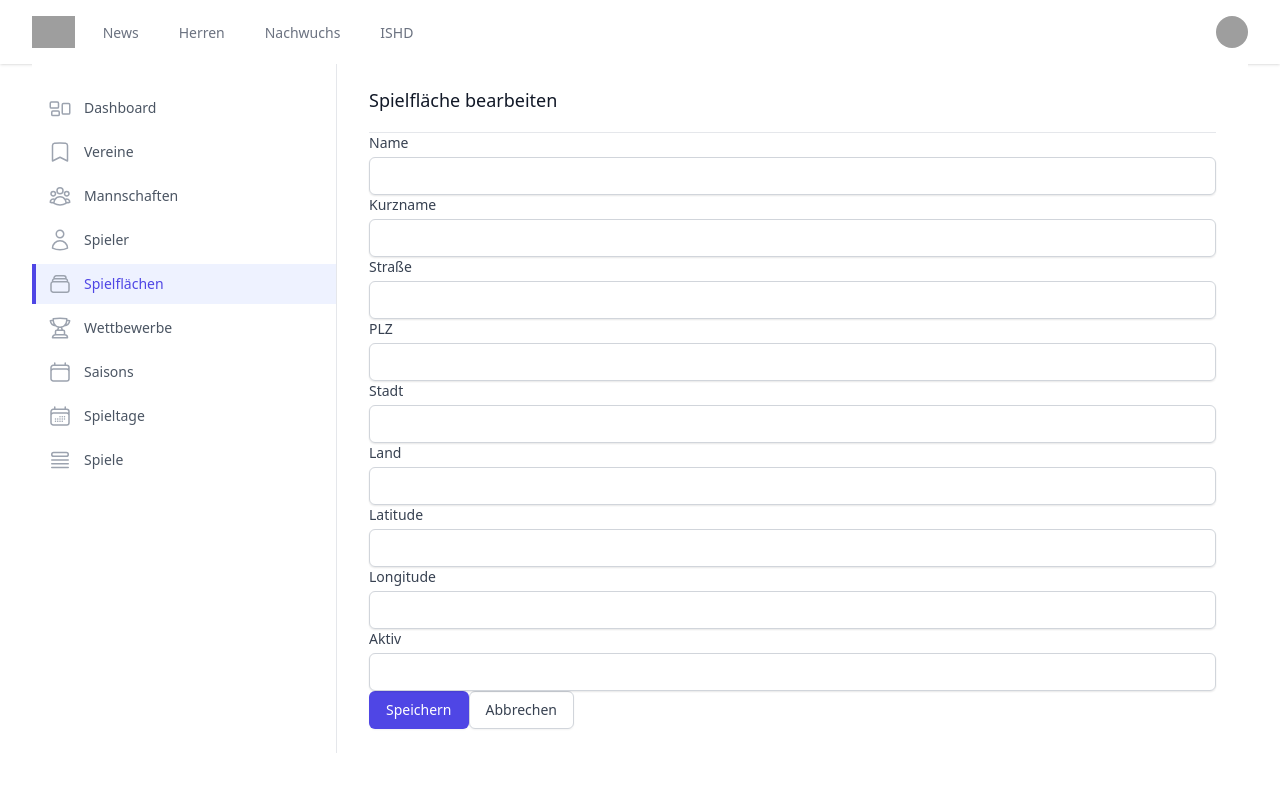
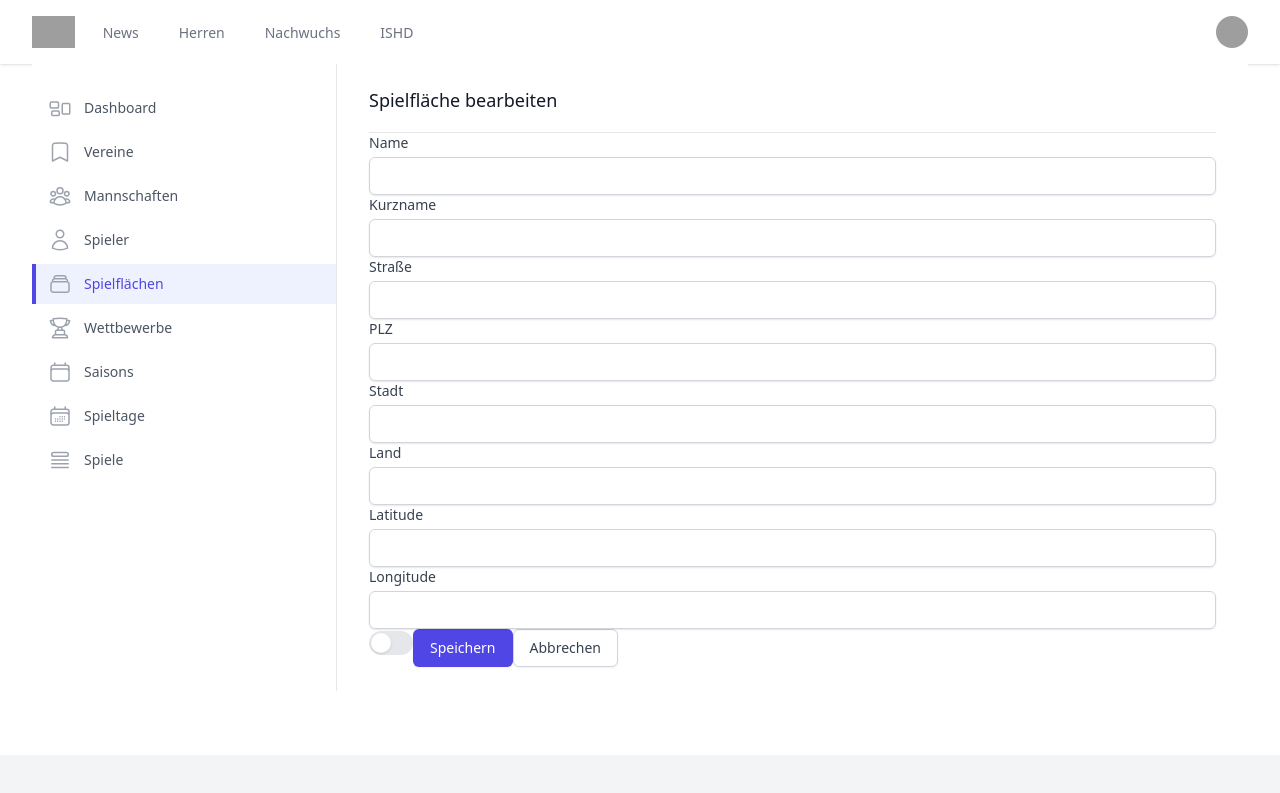
Before and after one commit to mstrueby/bishl, a React (Create React App) app in the folder frontend/: page /admin/venues/1 in a window 1280 px wide. Shown: the top 793 px of the page. Built offline with nearby package versions, Linux system fonts and the light colour scheme; no server answers; grey boxes are pictures that could not be loaded.

Commit message:
new toggle component

```diff
--- a/frontend/src/admin/components/LmVenueForm.jsx
+++ b/frontend/src/admin/components/LmVenueForm.jsx
@@ -4,6 +4,10 @@ import * as Yup from 'yup'
 import InputText from './form/InputText'
 import ButtonPrimary from './form/ButtonPrimary'
 import ButtonLight from './form/ButtonLight'
+import Toggle from './form/Toggle'
+import { Switch } from '@headlessui/react'
+import { useState } from 'react';
+
 
 const LmVenueForm = ({
     initialValues,
@@ -11,6 +15,8 @@ const LmVenueForm = ({
     enableReinitialize,
     handleCancel,
 }) => {
+    const [enabled, setEnabled] = useState(false)
+
     return (
         <>
             <Formik
@@ -67,11 +73,39 @@ const LmVenueForm = ({
                         type="number"
                         label="Longitude"
                     />
-                    <InputText
+
+                    {/* <InputText
                         name="active"
-                        type="text"
+                        type="checkbox"
+                        label="Aktiv"
+                    /> */}
+                    <Toggle
+                        name="active"
+                        type="checkbox"
                         label="Aktiv"
                     />
+
+{/* <Switch
+            // {...field} {...props}
+            value="true"
+            name="active"
+            checked={enabled}
+            onChange={setEnabled}
+            className={classNames(
+                enabled ? 'bg-indigo-600' : 'bg-gray-200',
+                'relative inline-flex h-6 w-11 flex-shrink-0 cursor-pointer rounded-full border-2 border-transparent transition-colors duration-200 ease-in-out focus:outline-none focus:ring-2 focus:ring-indigo-500 focus:ring-offset-2'
+            )}
+        >
+            <span className="sr-only">Use setting</span>
+            <span
+                aria-hidden="true"
+                className={classNames(
+                    enabled ? 'translate-x-5' : 'translate-x-0',
+                    'pointer-events-none inline-block h-5 w-5 transform rounded-full bg-white shadow ring-0 transition duration-200 ease-in-out'
+                )}
+            />
+        </Switch> */}
+
 
                     <ButtonPrimary
                         name="btnPrimary"
@@ -91,4 +125,8 @@ const LmVenueForm = ({
     )
 }
 
+function classNames(...classes) {
+    return classes.filter(Boolean).join(' ')
+}
+
 export default LmVenueForm
--- a/frontend/src/admin/components/form/InputText.jsx
+++ b/frontend/src/admin/components/form/InputText.jsx
@@ -4,6 +4,8 @@ const InputText = ({ label, ...props }) => {
     const [field, meta] = useField(props);
     const classInputDef = "block w-full rounded-md border-gray-300 shadow-sm focus:border-indigo-500 focus:ring-indigo-500 sm:text-sm"
     const classInputErr = "block w-full rounded-md border-red-300 pr-10 text-red-900 focus:border-red-500 focus:outline-none focus:ring-red-500 sm:text-sm"
+
+console.log("Field name: ", field.name, ", value: ", field.value)
 
     return (
         <div>
--- /dev/null
+++ b/frontend/src/admin/components/form/Toggle.jsx
@@ -0,0 +1,88 @@
+import { useField } from 'formik';
+import { useState, useEffect } from 'react';
+import { Switch } from '@headlessui/react'
+
+
+const Toggle = ({ label, ...props }) => {
+    const [field, meta, helpers] = useField(props);
+    const classInputDef = "block w-full rounded-md border-gray-300 shadow-sm focus:border-indigo-500 focus:ring-indigo-500 sm:text-sm"
+    const classInputErr = "block w-full rounded-md border-red-300 pr-10 text-red-900 focus:border-red-500 focus:outline-none focus:ring-red-500 sm:text-sm"
+    const [enabled, setEnabled] = useState(false)
+    console.log("Toggle Field name: ", field.name, ", value: ", field.value)
+    console.log(field)
+
+    function doSwitch() {
+        if (enabled) {
+            helpers.setValue(false)
+            setEnabled(false)
+        } else {
+            helpers.setValue(true)
+            setEnabled(true)
+        }
+        // if (field.value == true) {
+        //     setEnabled(true)
+        // } else {
+        //     setEnabled(false)
+        // }
+        console.log("useEffect value: ", field.value)
+    }
+
+    useEffect(() => {
+        if (field.value == true) {
+            setEnabled(true)
+        } else {
+            setEnabled(false)
+        }
+    })
+
+    return (
+        // <div>
+        //     <label htmlFor={props.id || props.name}
+        //         className="block text-sm font-medium text-gray-700">
+        //         {label}
+        //     </label>
+        //     <div className="relative mt-1 rounded-md shadow-sm">
+        //         <input
+        //             className={classNames(
+        //                 enabled ? 'bg-indigo-600' : 'bg-gray-200',
+        //                 'relative inline-flex h-6 w-11 flex-shrink-0 cursor-pointer rounded-full border-2 border-transparent transition-colors duration-200 ease-in-out focus:outline-none focus:ring-2 focus:ring-indigo-500 focus:ring-offset-2'
+        //                 )}
+        //             {...field} {...props}
+        //         />
+        //         {meta.touched && meta.error ? (
+        //             <p className="mt-2 text-sm text-red-600">
+        //                 {meta.error}
+        //             </p>
+        //         ) : null}
+        //     </div>
+        // </div>
+
+
+        <Switch
+            // {...field} {...props}
+            value="true"
+            name={field.name}
+            checked={enabled}
+            onChange={doSwitch}
+            className={classNames(
+                enabled ? 'bg-indigo-600' : 'bg-gray-200',
+                'relative inline-flex h-6 w-11 flex-shrink-0 cursor-pointer rounded-full border-2 border-transparent transition-colors duration-200 ease-in-out focus:outline-none focus:ring-2 focus:ring-indigo-500 focus:ring-offset-2'
+            )}
+        >
+            <span className="sr-only">Use setting</span>
+            <span
+                aria-hidden="true"
+                className={classNames(
+                    enabled ? 'translate-x-5' : 'translate-x-0',
+                    'pointer-events-none inline-block h-5 w-5 transform rounded-full bg-white shadow ring-0 transition duration-200 ease-in-out'
+                )}
+            />
+        </Switch>
+    )
+};
+
+function classNames(...classes) {
+    return classes.filter(Boolean).join(' ')
+}
+
+export default Toggle;
--- a/frontend/src/admin/pages/LmVenueEdit.jsx
+++ b/frontend/src/admin/pages/LmVenueEdit.jsx
@@ -28,6 +28,7 @@ const Content = () => {
   const initialValues = { ...venue }
 
   const onSubmit = async (values, actions) => {
+    console.log(values)
     const response = await fetch(`${BASE_URL}${id}`, {
       method: "PATCH",
       headers: {
```
